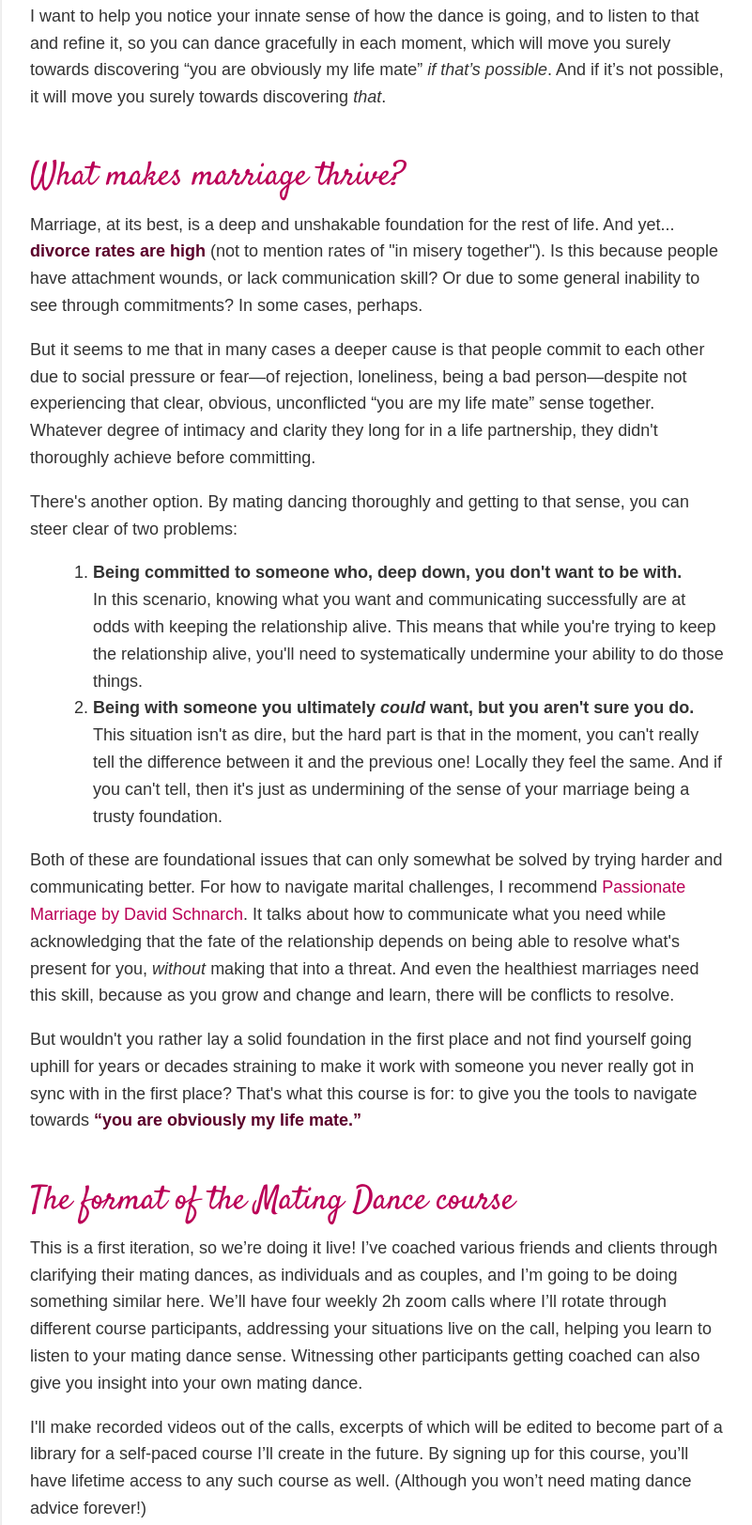
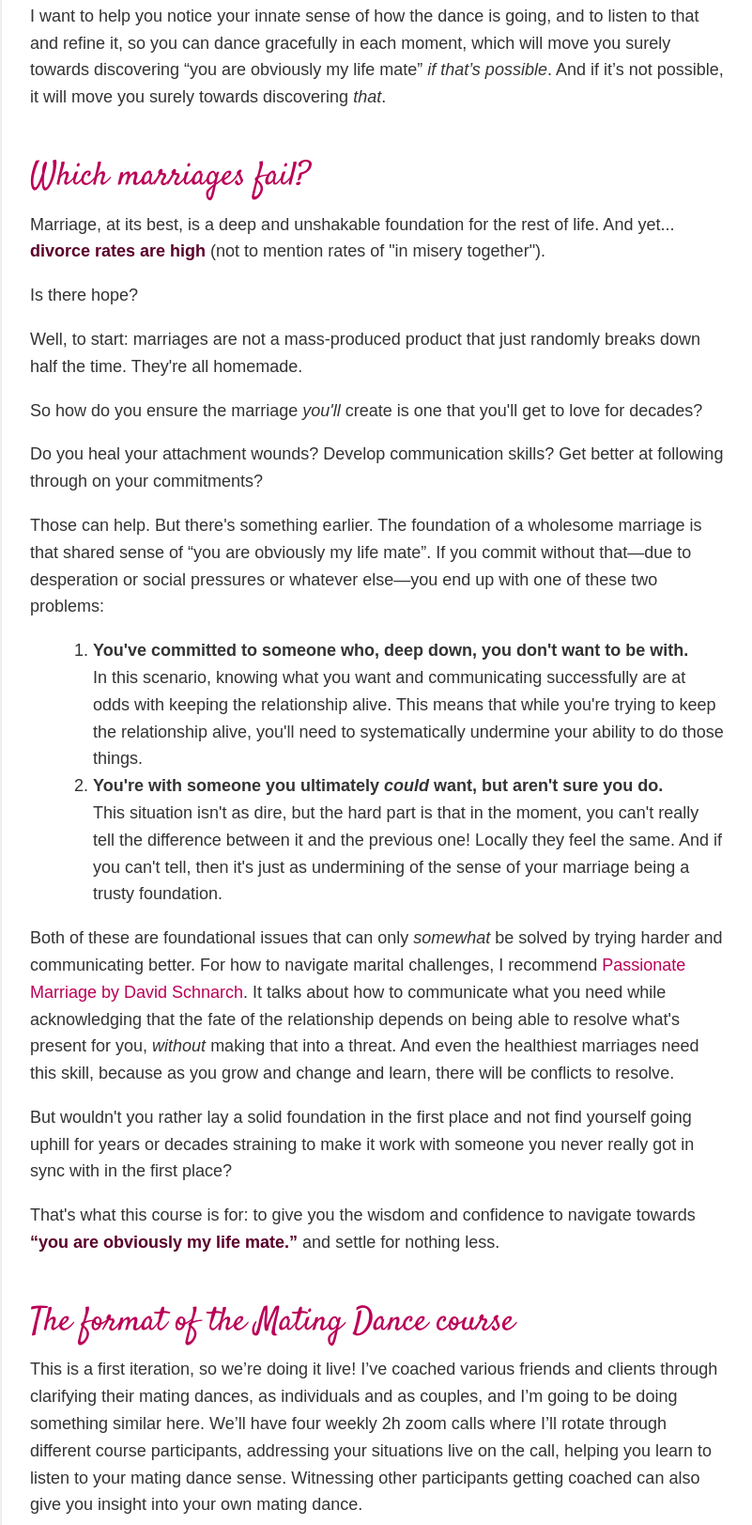
Before and after one commit to malcolmocean/matingdance, a plain HTML site: page index.html in a window 1280 px wide. Shown: the part 2861-4484 px from the top of the page at 94% size, without its empty margins (238-1039 px from the left). Drawn offline with Linux system fonts and the light colour scheme.

Commit message:
a bunch of copyedits

```diff
--- a/index.html
+++ b/index.html
@@ -63,21 +63,32 @@
 
       <p>I want to help you notice your innate sense of how the dance is going, and to listen to that and refine it, so you can dance gracefully in each moment, which will move you surely towards discovering “you are obviously my life mate” <em>if that’s possible</em>. And if it’s not possible, it will move you surely towards discovering <em>that</em>.</p>
 
-    <h3>What makes marriage thrive?</h3>
-      <p>Marriage, at its best, is a deep and unshakable foundation for the rest of life. And yet... <strong>divorce rates are high</strong> (not to mention rates of "in misery together"). Is this because people have attachment wounds, or lack communication skill? Or due to some general inability to see through commitments? In some cases, perhaps.</p>
+    <h3>Which marriages fail?</h3>
+      <p>Marriage, at its best, is a deep and unshakable foundation for the rest of life. And yet... <strong>divorce rates are high</strong> (not to mention rates of "in misery together").</p>
 
-      <p>But it seems to me that in many cases a deeper cause is that people commit to each other due to social pressure or fear&mdash;of rejection, loneliness, being a bad person&mdash;despite not experiencing that clear, obvious, unconflicted “you are my life mate” sense together. Whatever degree of intimacy and clarity they long for in a life partnership, they didn't thoroughly achieve before committing.</p>
+      <p>Is there hope?</p>
 
-      <p>There's another option. By mating dancing thoroughly and getting to that sense, you can steer clear of two problems:</p>
+      <p>Well, to start: marriages are not a mass-produced product that just randomly breaks down half the time. They're all homemade.</p>
 
+      <p>So how do you ensure the marriage <em>you'll</em> create is one that you'll get to love for decades?</p>
+
+      <p>Do you heal your attachment wounds? Develop communication skills? Get better at following through on your commitments?</p>
+
+      <p>Those can help. But there's something earlier. The foundation of a wholesome marriage is that shared sense of “you are obviously my life mate”. If you commit without that&mdash;due to desperation or social pressures or whatever else&mdash;you end up with one of these two problems:</p>
+      <!-- Communication and commitment are for actualizing your desires.  -->
+      <!-- <p>A lot of people get married for reasons other than wholeheartedly wanting to be married to the other person. It may be social or financial pressure, or it may be fear&mdash;of rejection, loneliness, being a bad person, or anything else. Or some aspect of the connection is so compelling that they ignore other doubts.</p> -->
+
+      <!-- <p>The result of marrying for bad reasons is one of two problems:</p> -->
       <ol>
-        <li><strong>Being committed to someone who, deep down, you don't want to be with.</strong> <span class="unwrap">In this scenario,</span> knowing what you want and communicating successfully are at odds with keeping the relationship alive. This means that while you're trying to keep the relationship alive, you'll need to systematically undermine your ability to do those things.</li>
-        <li><strong>Being with someone you ultimately <em>could</em> want, but you aren't sure you do.</strong> <span class="unwrap">This situation</span> isn't as dire, but the hard part is that in the moment, you can't really tell the difference between it and the previous one! Locally they feel the same. And if you can't tell, then it's just as undermining of the sense of your marriage being a trusty foundation.</li>
+        <li><strong>You've committed to someone who, deep down, you don't want to be with.</strong> <span class="unwrap">In this scenario,</span> knowing what you want and communicating successfully are at odds with keeping the relationship alive. This means that while you're trying to keep the relationship alive, you'll need to systematically undermine your ability to do those things.</li>
+        <li><strong>You're with someone you ultimately <em>could</em> want, but aren't sure you do.</strong> <span class="unwrap">This situation</span> isn't as dire, but the hard part is that in the moment, you can't really tell the difference between it and the previous one! Locally they feel the same. And if you can't tell, then it's just as undermining of the sense of your marriage being a trusty foundation.</li>
       </ol>
 
-      <p>Both of these are foundational issues that can only somewhat be solved by trying harder and communicating better. For how to navigate marital challenges, I recommend <a href="https://amzn.to/4aPcCCe" target="_blank">Passionate Marriage by David Schnarch</a>. It talks about how to communicate what you need while acknowledging that the fate of the relationship depends on being able to resolve what's present for you, <em>without</em> making that into a threat. And even the healthiest marriages need this skill, because as you grow and change and learn, there will be conflicts to resolve.</p>
+      <p>Both of these are foundational issues that can only <em>somewhat</em> be solved by trying harder and communicating better. For how to navigate marital challenges, I recommend <a href="https://amzn.to/4aPcCCe" target="_blank">Passionate Marriage by David Schnarch</a>. It talks about how to communicate what you need while acknowledging that the fate of the relationship depends on being able to resolve what's present for you, <em>without</em> making that into a threat. And even the healthiest marriages need this skill, because as you grow and change and learn, there will be conflicts to resolve.</p>
 
-      <p>But wouldn't you rather lay a solid foundation in the first place and not find yourself going uphill for years or decades straining to make it work with someone you never really got in sync with in the first place? That's what this course is for: to give you the tools to navigate towards <strong>“you are obviously my life mate.”</strong></p>
+      <p>But wouldn't you rather lay a solid foundation in the first place and not find yourself going uphill for years or decades straining to make it work with someone you never really got in sync with in the first place?</p>
+
+      <p>That's what this course is for: to give you the wisdom and confidence to navigate towards <strong>“you are obviously my life mate.”</strong> and settle for nothing less.</p>
 
     <h3>The format of the Mating Dance course</h3>
       <p>This is a first iteration, so we’re doing it live! I’ve coached various friends and clients through clarifying their mating dances, as individuals and as couples, and I’m going to be doing something similar here. We’ll have four weekly 2h zoom calls where I’ll rotate through different course participants, addressing your situations live on the call, helping you learn to listen to your mating dance sense. Witnessing other participants getting coached can also give you insight into your own mating dance.</p>
@@ -142,17 +153,17 @@
         It's not literally "no questions asked", because I would ask you to share why it wasn't a fit so that I can learn. But whatever the reason, I don't want your money if you don't feel you got what you paid for.
       </p>
 
-    <h3>What's your story? Why would I listen to you?</h3>
-      <p>Here are three elements of my background that lead me to feel like I've got things worth saying on the topic of courtship.</p>
+    <h3>What's your story?</h3>
+      <p>Here are three pieces of my background that lead me to feel like I've got things worth saying on the topic of courtship.</p>
       <ol>
-        <li>I had a committed relationship where we tried really hard but it turns out the foundations were bad and we were just a bad fit for each other, but we convinced ourselves to commit anyway. This is what I call “falling madly in love”. We thought it was sane at the time, but in retrospect we overlooked some really key stuff about compatibility and about our process for checking for compatibility that would have been obvious if pointed out by a friend (or a course like this one). I’ve also noticed subtler versions of the same structures in other relationships, including non-romantic ones.</li>
-        <li>I’m now in an amazing relationship that feels beautiful and simple and has sustained its sense of sanity through a lot more rigorous testing. Part of why this relationship is amazing is because we’re a much better fit, but I also credit its amazingness to us both taking a sane approach to falling in love, based on previous messes we’ve each gone through. It’s this wisdom I’m hoping to share with you here, so that you can learn from my mistakes rather than spending so many years making your own.</li>
-        <li>I have spent a <em>lot</em> of time staring at trust in general, and how it gets built and ways in which fake trust sometimes gets built instead which ends up resulting in trust breakdowns which could have been avoided if people weren’t building fake trust in the first place. Falling in love is a central case of a domain where almost everybody is looking for deep robust embodied trust at least to some degree.</li>
+        <li>I had a committed relationship where despite some known issues, a few aspects of the connection were so compelling that we convinced ourselves to commit anyway. This is what I call “falling madly in love”. We thought it was sane at the time, but in retrospect we were rationalizing away real concerns. I’ve also noticed subtler versions of the same structures in other relationships, including non-romantic ones. We tried <em>so hard</em> to make it work, and while we learned a lot, it was all work and no play.</li>
+        <li>I’m now in an amazing marriage that feels beautiful and simple and where the challenges feel so obviously worth it. Part of why this relationship is amazing is because we’re a much better fit, but it's also because we <em>know</em> we're a better fit. We took a sane approach to falling in love, based on previous messes we’ve each gone through. It’s this wisdom I’m hoping to share with you here, so that you can learn from my mistakes rather than spending so many years making your own.</li>
+        <li>I have spent a <em>lot</em> of time staring at trust in general, and how it gets built and ways in which fake trust sometimes gets built instead which ends up resulting in trust breakdowns which could have been avoided if people weren’t building fake trust in the first place. Falling in love is a central case of a domain where almost everybody is looking for deep robust embodied trust at least to some degree. If you're curious about this, you can <a href="https://malcolmocean.com/2021/09/non-naive-trust-dance-why-the-name/" target="_blank">read about my Non-Naive Trust Dance framework</a>.</li>
       </ol>
 
     <hr>
 
-    <p>One more set of buttons for good measure!</p>
+    <p>That's all for now. Here's one more set of buttons for good measure!</p>
     <p class="text-center"><strong>Pick a cohort to sign up:</strong></p>
 
     <p class="buynow">
```
